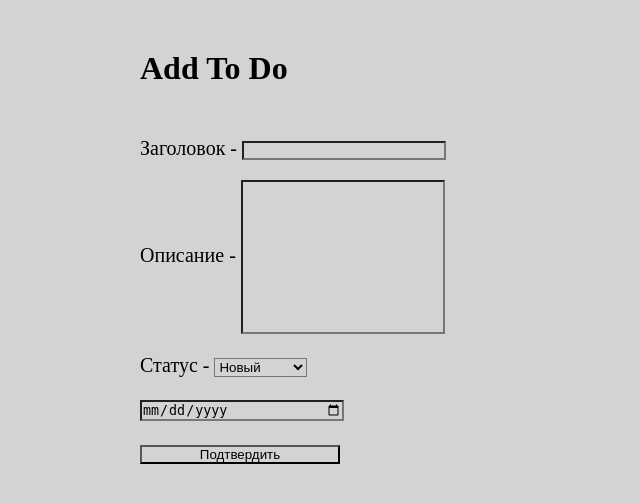
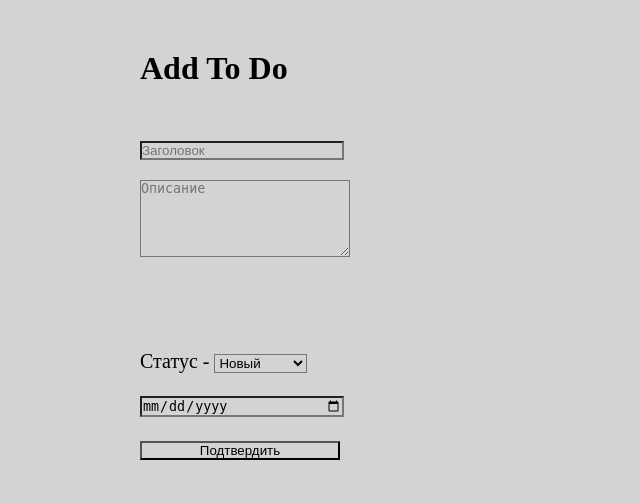
Before and after one commit to AlibekBeket/homework_53_alibek_beket, a Django app: page /to_do/add/ in a window 1280 px wide. Shown: the top 503 px of the page, without its empty margins (0-640 px from the left). Run offline with Django 4.2, Linux system fonts and the light colour scheme.

Commit message:
сделал более приемлимым внешний вид страницы to_do/add

```diff
--- a/app/to_do_list/templates/add_page.html
+++ b/app/to_do_list/templates/add_page.html
@@ -13,10 +13,10 @@
         <form action="/" method="post">
             {% csrf_token %}
             <div class="form_row">
-                <span>Заголовок - </span><input required type="text" name="title">
+                <input placeholder="Заголовок" maxlength="200" type="text" name="title">
             </div>
-            <div class="form_row">
-                <span>Описание - </span><input class="description" name="description" type="text">
+            <div class="form_row description">
+                <textarea placeholder="Описание" maxlength="1000" rows="5" cols="24" name="description"></textarea>
             </div>
             <div class="form_row">
                 <span>Статус - </span>
```
